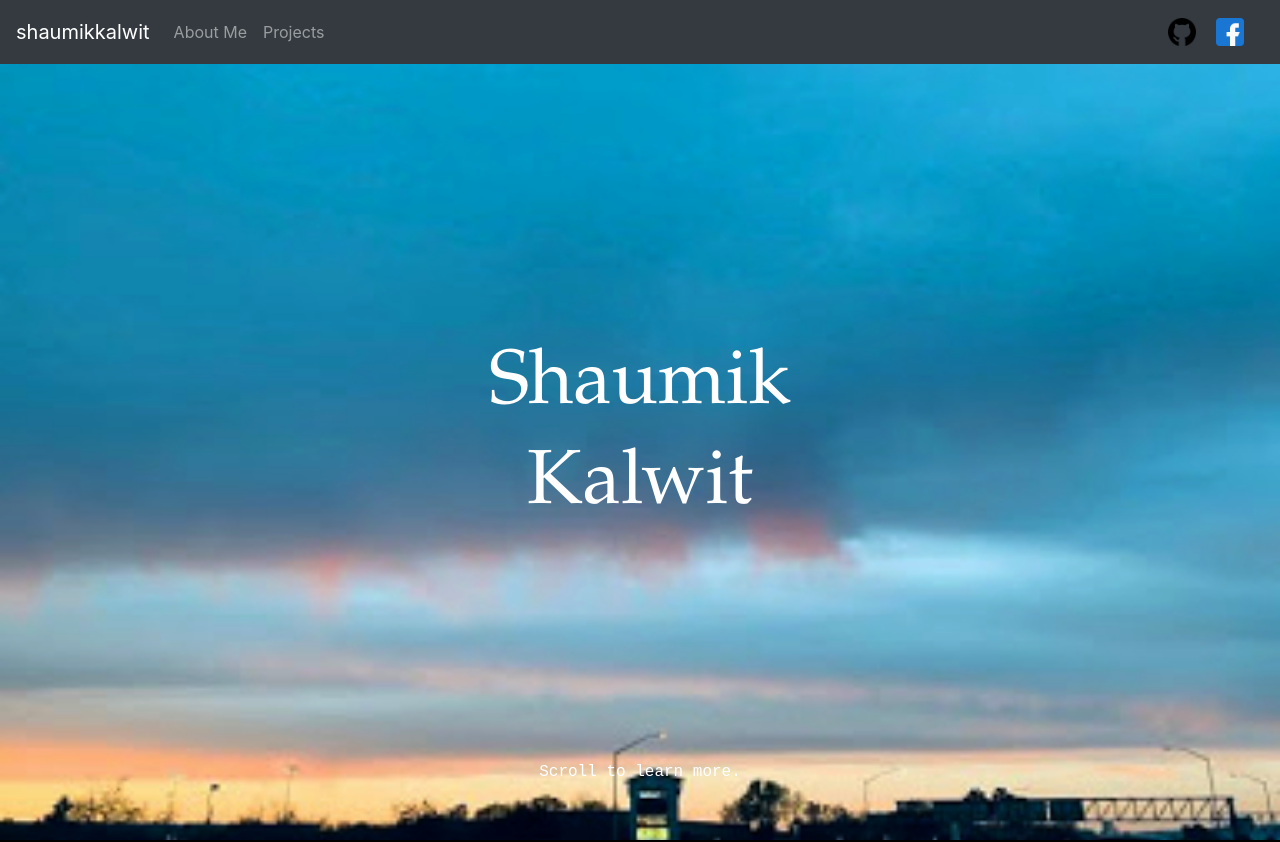
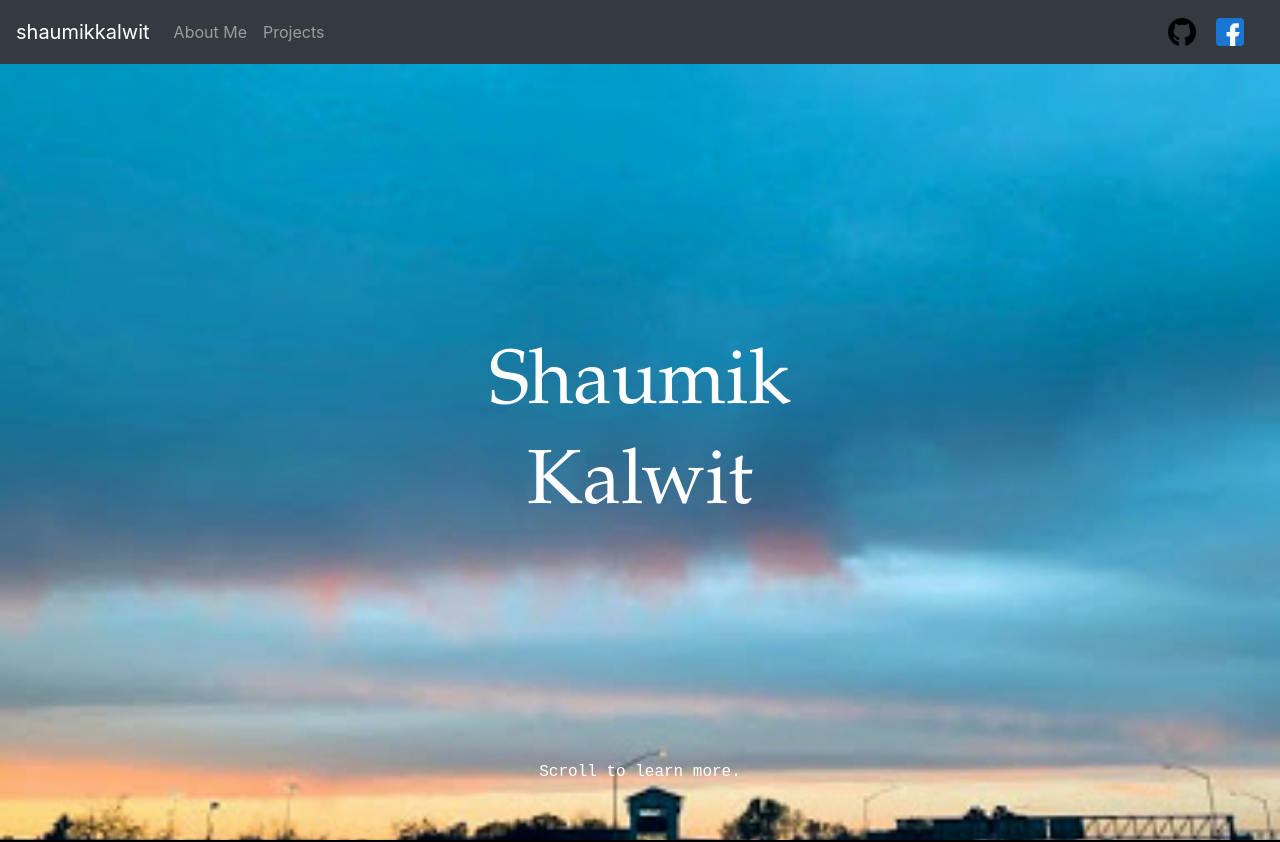
Before and after one commit to shaumikkalwit/shaumikkalwit.github.io, a React (Create React App) app in the folder frontend/: page / in a window 1280 px wide. Shown: the top 842 px of the page. Built offline with nearby package versions, Linux system fonts and the light colour scheme; no server answers.

Commit message:
changed position of landing page background

```diff
--- a/frontend/src/components/LandingPage.js
+++ b/frontend/src/components/LandingPage.js
@@ -6,7 +6,7 @@ const Container = styled.div`
 
 	@media (min-width: 992px) {
 
-		background-position: 50% 69%;
+		background-position: 50% 67%;
 	}
 
  	background-image: url(${Background});
```
